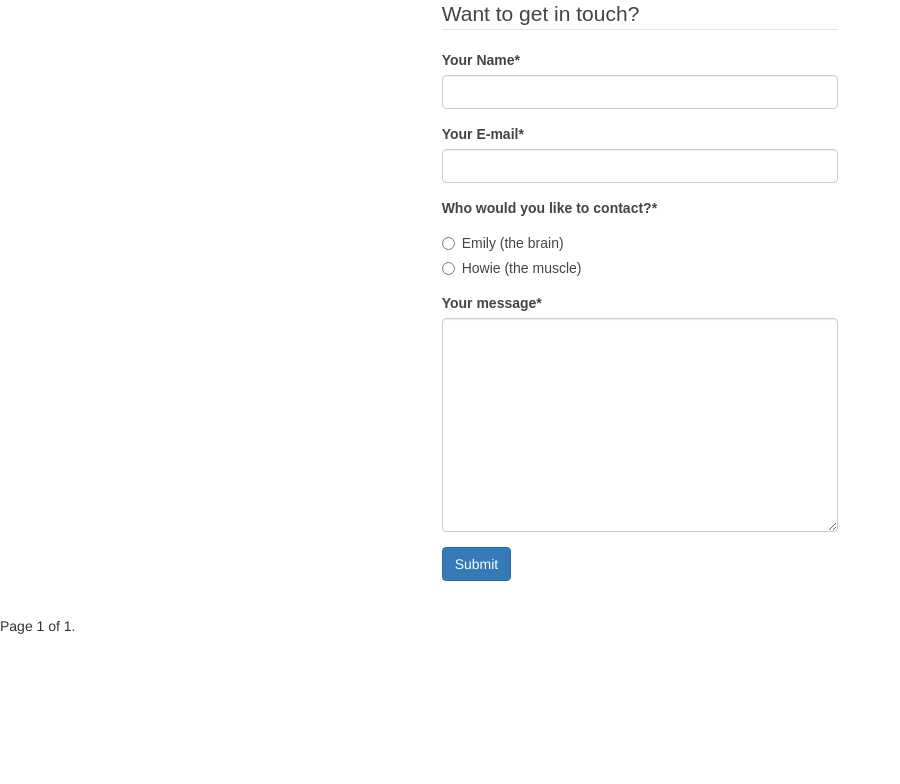
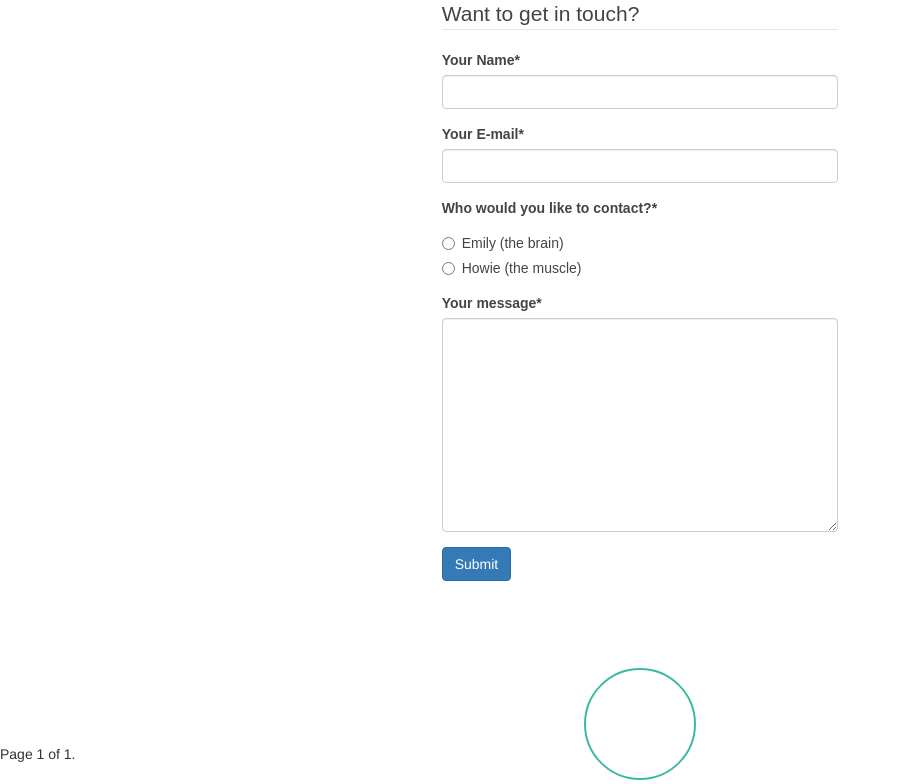
Before and after one commit to howinator/GimmeThat, a Django app: page /posts/ in a window 1280 px wide. Shown: the part 1682-2466 px from the top of the page, without its empty margins (0-900 px from the left). Before the commit the page ends 2316 px from the top, so only its background shows below. Run offline with Django 3.2, Linux system fonts and the light colour scheme; tables that the repository leaves empty hold one stand-in row (values such as "Sample post"); grey boxes marked "Sample" are stand-in pictures; style sheets or scripts are compiled from the project's sources; some libraries are stand-ins or nearby versions.

Commit message:
got border of circle down. height of read-more section keeps making its own values.

```diff
--- a/src/posts/views.py
+++ b/src/posts/views.py
@@ -48,11 +48,9 @@ def post_create(request):
 def post_detail(request, slug=None):
     """ View displayes the actual post."""
     instance = get_object_or_404(Post, slug=slug)
-    share_string = quote_plus(instance.content)
     context = {
         "instance": instance,
         "title": "Detail",
-        "share_string": share_string,
     }
 
     return render(request, "posts/pages/post_detail.html", context)
@@ -64,7 +62,7 @@ def post_list(request):
 
     queryset_list = Post.objects.all()
     paginator = Paginator(queryset_list, 5)  # Show 25 object_list per page
-    page_request_var = "emily"
+    page_request_var = "page"
     page = request.GET.get(page_request_var)
     try:
         queryset = paginator.page(page)
--- a/src/static/css/post_list.css
+++ b/src/static/css/post_list.css
@@ -58,4 +58,33 @@ legend {
   color: #444;
   font-family: 'PT Sans', sans-serif; }
 
+.center-flex-container {
+  display: flex;
+  justify-content: center;
+  align-items: center; }
+
+.read-more-section {
+  margin-top: 5%;
+  padding-top: 5%;
+  height: 50px;
+  width: 100%; }
+
+.read-more-button {
+  height: 4em;
+  width: 4em; }
+  @media (min-width: 1024px) {
+    .read-more-button {
+      height: 8em;
+      width: 8em; } }
+  @media (min-width: 800px) {
+    .read-more-button {
+      height: 8em;
+      width: 8em; } }
+
+.round-button {
+  border-radius: 50%;
+  border-style: solid;
+  border-color: #39bba3;
+  border-width: 2px; }
+
 /*# sourceMappingURL=post_list.css.map */
--- /dev/null
+++ b/src/static/scss/partials/_media_queries.scss
@@ -0,0 +1,18 @@
+// Copied from https://davidwalsh.name/write-media-queries-sass (saved in ~/Documents)
+$desktop-width: 1024px;
+$desktop-dev: 800px;
+
+
+// responsive design means we define media queries starting at min-width
+// adding
+@mixin desktop {
+    // need to use string interpolation
+    // @content will fill in with the arguments of the mixin call
+    @media (min-width: #{$desktop-width}) {
+        @content
+    }
+    // defining
+    @media (min-width: #{$desktop-dev}){
+        @content
+    }
+}
--- a/src/static/scss/post_list.scss
+++ b/src/static/scss/post_list.scss
@@ -1,4 +1,6 @@
 @import 'partials/color_scheme_vars';
+@import 'partials/media_queries';
+
 
 header {
     color: $pure-white;
@@ -83,3 +85,34 @@ legend {
     color: $dark-grey;
     font-family: 'PT Sans', sans-serif;
 }
+
+.center-flex-container {
+    display: flex;
+    justify-content: center;
+    align-items: center;
+}
+
+.read-more-section {
+    margin-top: 5%;
+    padding-top: 5%;
+    height: 50px;
+    width: 100%;
+}
+
+.read-more-button {
+    height: 4em;
+    width: 4em;
+
+    @include desktop {
+        height: 8em;
+        width: 8em;
+    }
+}
+
+.round-button {
+    border-radius: 50%;
+    border-style: solid;
+    border-color: $main-seafoam;
+    border-width: 2px;
+    // background: $light-grey;
+}
--- a/src/templates/posts/base.html
+++ b/src/templates/posts/base.html
@@ -24,7 +24,11 @@
     {% include "posts/supporting/messages_display.html" %}
     {% block content %}
     {% endblock content%}
+
+    {# TODO Re-factor this so that third party js goes in the inherited templates #}
+    <div class="js-scripts">
     {% include "posts/supporting/third_party_js.html" %}
+    </div>
 
 </body>
 
--- a/src/templates/posts/pages/post_detail.html
+++ b/src/templates/posts/pages/post_detail.html
@@ -42,7 +42,7 @@
         {# Render the buttons - This should maybe be in a block or something #}
         {# <div class="fb-comments" data-href="{{ requst.build_absolute_uri }}" data-numposts="5"></div> #}
         {# Render facebook button #}
-        <div class="fb-like" data-href="{{ request.build_absolute_uri" data-layout="button" data-action="like" data-show-faces="true" data-share="false"></div>
+        <div class="fb-like" data-href="{{ request.build_absolute_uri }}" data-layout="button" data-action="like" data-show-faces="true" data-share="false"></div>
 
         {# Render twitter button #}
         <a href="https://twitter.com/share" class="twitter-share-button" data-url="{{ request.build_absolute_uri }}">Tweet</a>
--- a/src/templates/posts/pages/post_list.html
+++ b/src/templates/posts/pages/post_list.html
@@ -88,6 +88,7 @@
   {% endfor %}
 </div>
 
+{# TODO: This is making a scroll bar appear on smaller screens #}
 <div class="contact-us container-fluid">
   <div class="row">
     <div class="col-md-4"></div>
@@ -97,6 +98,10 @@
     </div>
     <div class="col-md-4"></div>
   </div>
+</div>
+ {# This is where I stopped caring about supporting IE 9- #}
+<div class="center-flex-container read-more-section" style="">
+  <div class="round-button read-more-button"></div>
 </div>
 
   <div class="pagination">
```
Also changed, not shown: src/static/scss/partials/_size_vars.scss (added).
